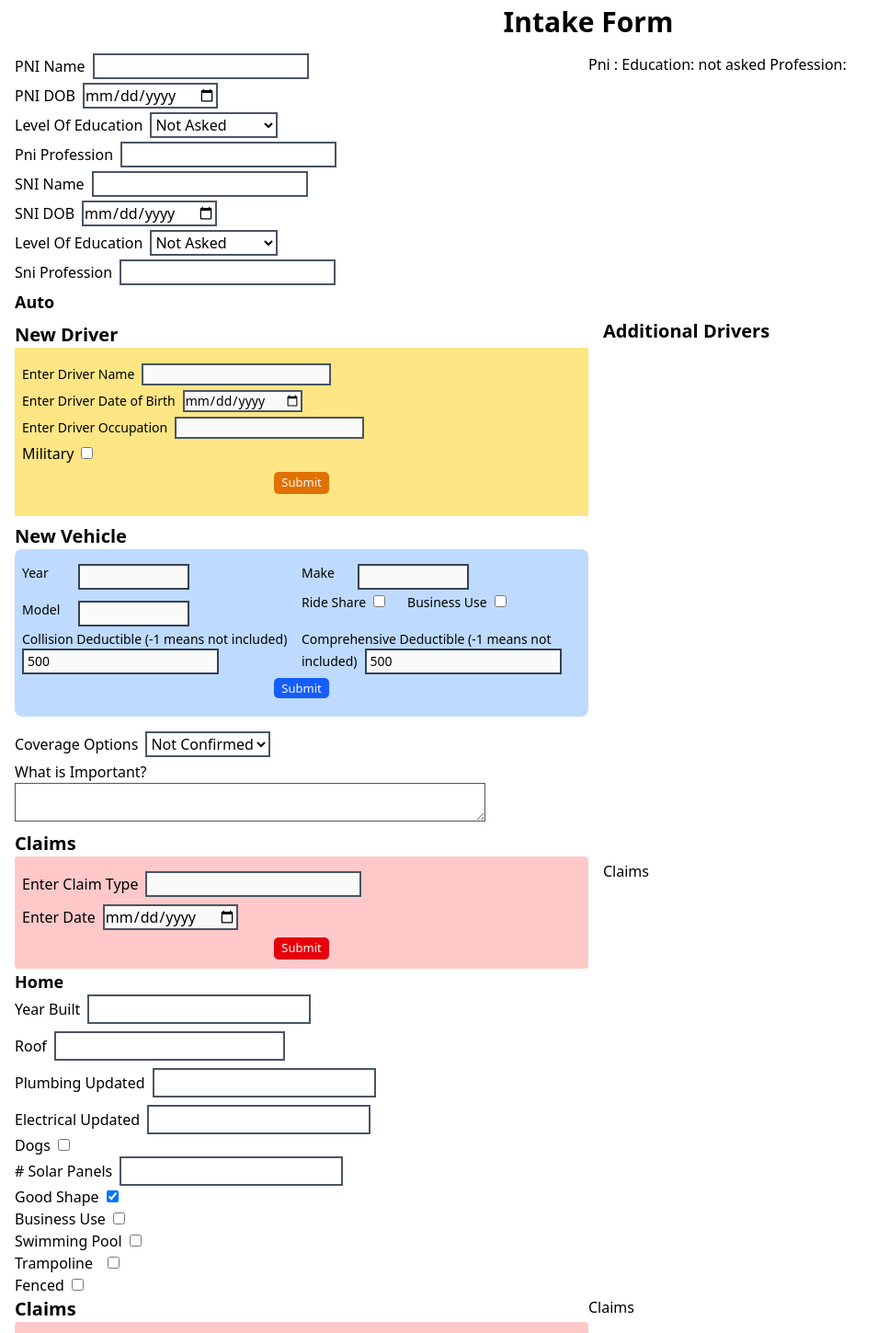
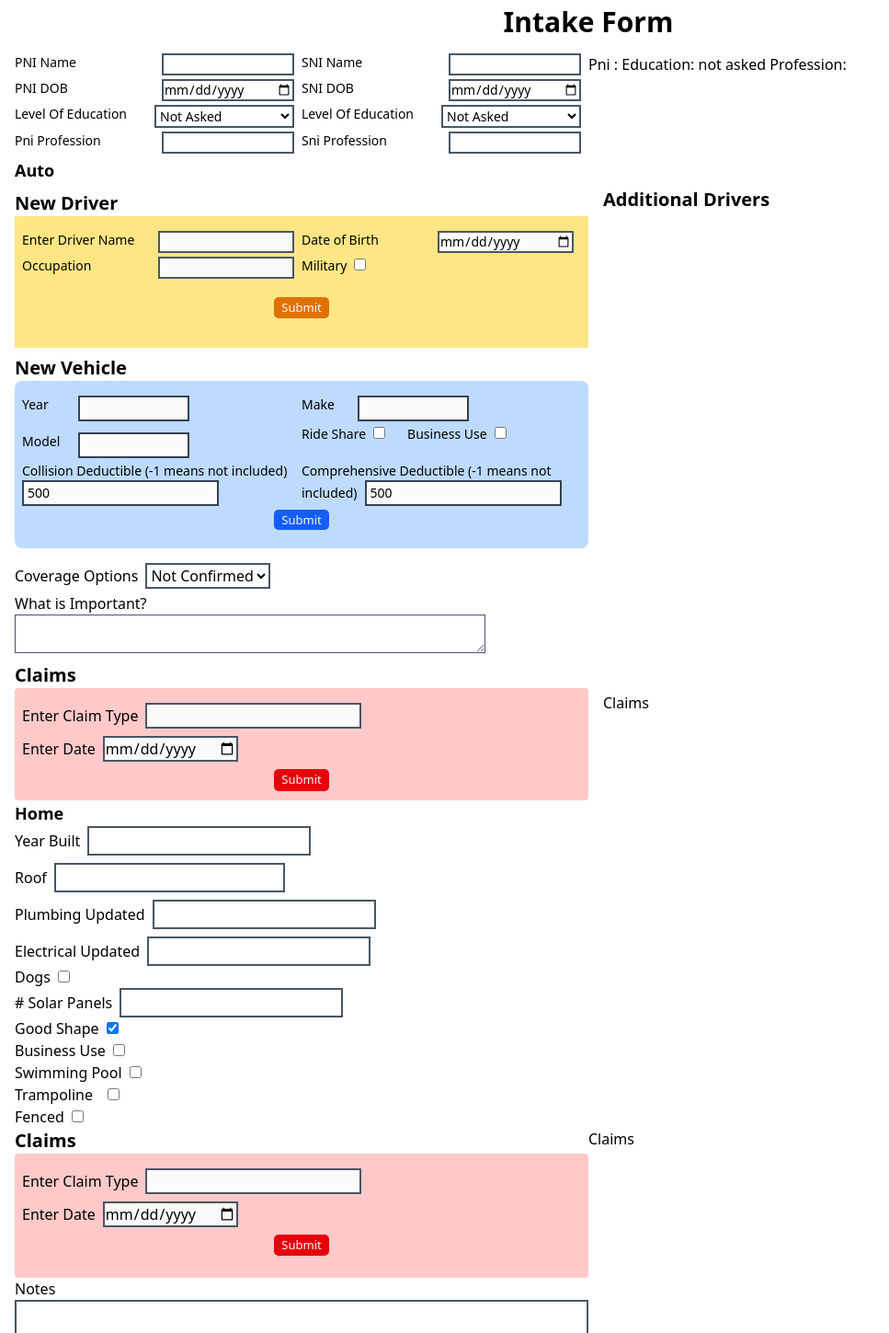
Before and after one commit to Jpatrick6420/propertyandcasualtywebsite, a React (Vite) app: page / in a window 1280 px wide. Shown: the part 320-1769 px from the top of the page at 92% size, without its empty margins (0-967 px from the left). Built offline with nearby package versions, Linux system fonts and the light colour scheme.

Commit message:
added new styling to driver and vehicles

```diff
--- a/src/components/NewDriverSection.jsx
+++ b/src/components/NewDriverSection.jsx
@@ -28,20 +28,20 @@ function NewDriverSection({ handleCurrentData }) {
     setDriverDetails(initDriverDetails);
   };
   return (
-    <>
+    <section>
       <h3 className="font-bold text-xl mt-2">New Driver</h3>
-      <section className="bg-amber-200 px-2 py-4">
-        <div className="mb-1">
+      <section className="bg-amber-200 px-2 py-4 grid md:grid-cols-2 text-sm">
+        <div className="mb-1 grid md:grid-cols-2 mr-2">
           <label className="mr-2 lg:text-sm">Enter Driver Name</label>
           <input
-            className=" lg:text-sm border-2 border-gray-600 bg-stone-50"
+            className="border-2 border-gray-600 bg-stone-50"
             type="text"
             value={driverDetails.name}
             onChange={(e) => handleFieldChange(e, "name")}
           />
         </div>
-        <div className="mb-1">
-          <label className="mr-2 lg:text-sm">Enter Driver Date of Birth</label>
+        <div className="mb-1 grid md:grid-cols-2 mr-2">
+          <label className="mr-2 lg:text-sm">Date of Birth</label>
           <input
             className="border-2 border-gray-600 bg-stone-50 lg:text-sm"
             type="date"
@@ -49,8 +49,8 @@ function NewDriverSection({ handleCurrentData }) {
             onChange={(e) => handleFieldChange(e, "dob")}
           />
         </div>
-        <div className="mb-1">
-          <label className="mr-2 lg:text-sm">Enter Driver Occupation</label>
+        <div className="mb-1 grid md:grid-cols-2 mr-2">
+          <label className="mr-2 lg:text-sm">Occupation</label>
           <input
             className="border-2 border-gray-600 bg-stone-50 lg:text-sm"
             type="text"
@@ -83,7 +83,7 @@ function NewDriverSection({ handleCurrentData }) {
             }
           />
         </div>
-        <div className="flex justify-center my-2">
+        <div className="flex justify-center my-4 col-span-2">
           <button
             className="px-2 py-0.5 bg-amber-600 hover:bg-amber-800 active:bg-amber-600 text-stone-50"
             onClick={(e) => {
@@ -94,7 +94,7 @@ function NewDriverSection({ handleCurrentData }) {
           </button>
         </div>
       </section>
-    </>
+    </section>
   );
 }
 
--- a/src/components/NewVehicleSection.jsx
+++ b/src/components/NewVehicleSection.jsx
@@ -34,7 +34,7 @@ function NewVehicleSection({ handleCurrentData }) {
   return (
     <>
       <h3 className="font-bold text-xl mt-2">New Vehicle</h3>
-      <section className="grid grid-cols-2 bg-blue-200 px-2 py-4 rounded-lg lg:text-sm">
+      <section className="grid grid-cols-2 bg-blue-200 px-2 py-4 rounded-lg text-sm">
         <div className="grid grid-cols-5">
           <label className="mr-2">Year</label>
           <input
--- a/src/features/CallForm.jsx
+++ b/src/features/CallForm.jsx
@@ -47,6 +47,7 @@ function CallForm() {
       fenced: false,
       claims: [],
       trampoline: false,
+      notes: "",
     },
   };
 
@@ -79,8 +80,9 @@ function CallForm() {
       <form className="px-4 py-2 ">
         <h3 className="text-3xl font-bold py-4 text-center">Intake Form</h3>
         <section className="grid grid-cols-1 lg:grid-cols-2">
-          <div>
-            <div>
+          <div className="grid md:grid-cols-2 ">
+            <div className="pni-section text-sm grid sm:grid-col-2 ">
+              <div className="grid grid-cols-2 mr-2  ">
                 <label>PNI Name</label>
                 <input
                   type="text"
@@ -90,6 +92,7 @@ function CallForm() {
                 />
               </div>
               <div>
+                <div className="grid grid-cols-2 mr-2  ">
                   <label>PNI DOB</label>
                   <input
                     className="ml-2 border-2 border-gray-600 mb-1"
@@ -97,8 +100,10 @@ function CallForm() {
                     value={currentData.pniDob}
                     onChange={(e) => handlePniAndSniDetails(e, "pni", "pniDob")}
                   />
-              <div>
-                <label className="mr-2">Level Of Education</label>
+                </div>
+              </div>
+              <div className="grid grid-cols-2 mr-2 ">
+                <label>Level Of Education</label>
                 <select
                   onChange={(e) => handleSelect(e, "pni", "pniEducation")}
                   className="border-2 border-gray-600 mb-1"
@@ -112,8 +117,7 @@ function CallForm() {
                   <option value="docterate">Docterate</option>
                 </select>
               </div>
-            </div>
-            <div>
+              <div className="grid grid-cols-2 mr-2">
                 <label>Pni Profession</label>
                 <input
                   className="ml-2 border-2 border-gray-600 mb-1 "
@@ -124,7 +128,9 @@ function CallForm() {
                   }
                 />
               </div>
-            <div>
+            </div>
+            <div className="sni-section text-sm grid sm:grid-col-2">
+              <div className="grid grid-cols-2 mr-2">
                 <label>SNI Name</label>
                 <input
                   className="ml-2 border-2 border-gray-600 mb-1"
@@ -133,7 +139,7 @@ function CallForm() {
                   onChange={(e) => handlePniAndSniDetails(e, "sni", "name")}
                 />
               </div>
-            <div>
+              <div className="grid grid-cols-2 mr-2">
                 <label>SNI DOB</label>
                 <input
                   className="ml-2 border-2 border-gray-600 mb-1"
@@ -143,7 +149,7 @@ function CallForm() {
                 />
               </div>
 
-            <div>
+              <div className="grid grid-cols-2 mr-2">
                 <label className="mr-2">Level Of Education</label>
                 <select
                   onChange={(e) => handleSelect(e, "sni", "sniEducation")}
@@ -158,7 +164,7 @@ function CallForm() {
                   <option value="docterate">Docterate</option>
                 </select>
               </div>
-            <div>
+              <div className="grid grid-cols-2 mr-2">
                 <label>Sni Profession</label>
                 <input
                   className="ml-2 mb-1 border-2 border-gray-600"
@@ -168,6 +174,7 @@ function CallForm() {
                     handlePniAndSniDetails(e, "sni", "sniProfession")
                   }
                 />
+              </div>
             </div>
           </div>
           <div className="hidden lg:block">
--- a/src/features/FormResultsSection.jsx
+++ b/src/features/FormResultsSection.jsx
@@ -72,7 +72,8 @@ function FormResultsSection({ currentData }) {
 
       Home Claims
 
-      ${currentData.home.claims?.map((item, i) => `${i + 1}) ${item.type} ${item.date}`)}\n`;
+      ${currentData.home.claims?.map((item, i) => `${i + 1}) ${item.type} ${item.date}`)}\n
+      Misc Notes: ${currentData.home?.notes}`;
     try {
       // Use the native Clipboard API
       await navigator.clipboard.writeText(textToCopy);
--- a/src/features/HomeClaimsSection.jsx
+++ b/src/features/HomeClaimsSection.jsx
@@ -7,6 +7,7 @@ function HomeCliaimsSection({ handleCurrentData }) {
   };
   const handleSubmit = (e) => {
     e.preventDefault();
+    if (!currentClaim.type || !currentClaim.date) return;
     const newClaim = { type: currentClaim.type, date: currentClaim.date };
     handleCurrentData((prev) => ({
       ...prev,
--- a/src/features/HomeSection.jsx
+++ b/src/features/HomeSection.jsx
@@ -36,6 +36,13 @@ function HomeSection({ handleCurrentHomeData, currentData }) {
     handleCurrentHomeData((prev) => ({
       ...prev,
       home: { ...prev.home, dogTypes: newArr },
+    }));
+  };
+  const handleNotesChange = (e) => {
+    e.preventDefault();
+    handleCurrentHomeData((prev) => ({
+      ...prev,
+      home: { ...prev.home, notes: e.target.value },
     }));
   };
   return (
@@ -190,6 +197,16 @@ function HomeSection({ handleCurrentHomeData, currentData }) {
           />
         </div>
       </section>
+      <div>
+        <label>Notes</label>
+        <br />
+
+        <textarea
+          className=" px-2 py-0.5 border-2 text-sm border-gray-600 min-w-[50%]"
+          value={currentData.home.notes}
+          onChange={(e) => handleNotesChange(e)}
+        ></textarea>
+      </div>
     </section>
   );
 }
```
Lines whose indentation alone changed are shown as unchanged.
